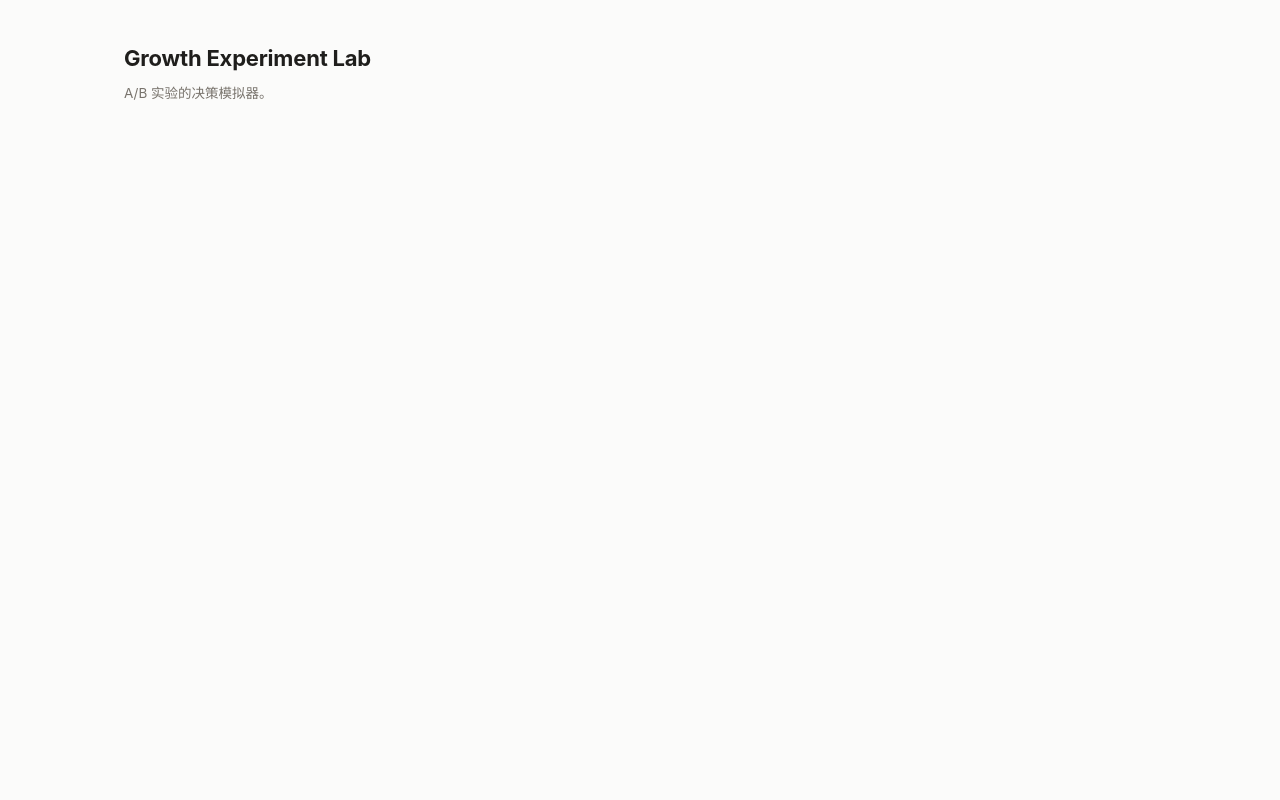
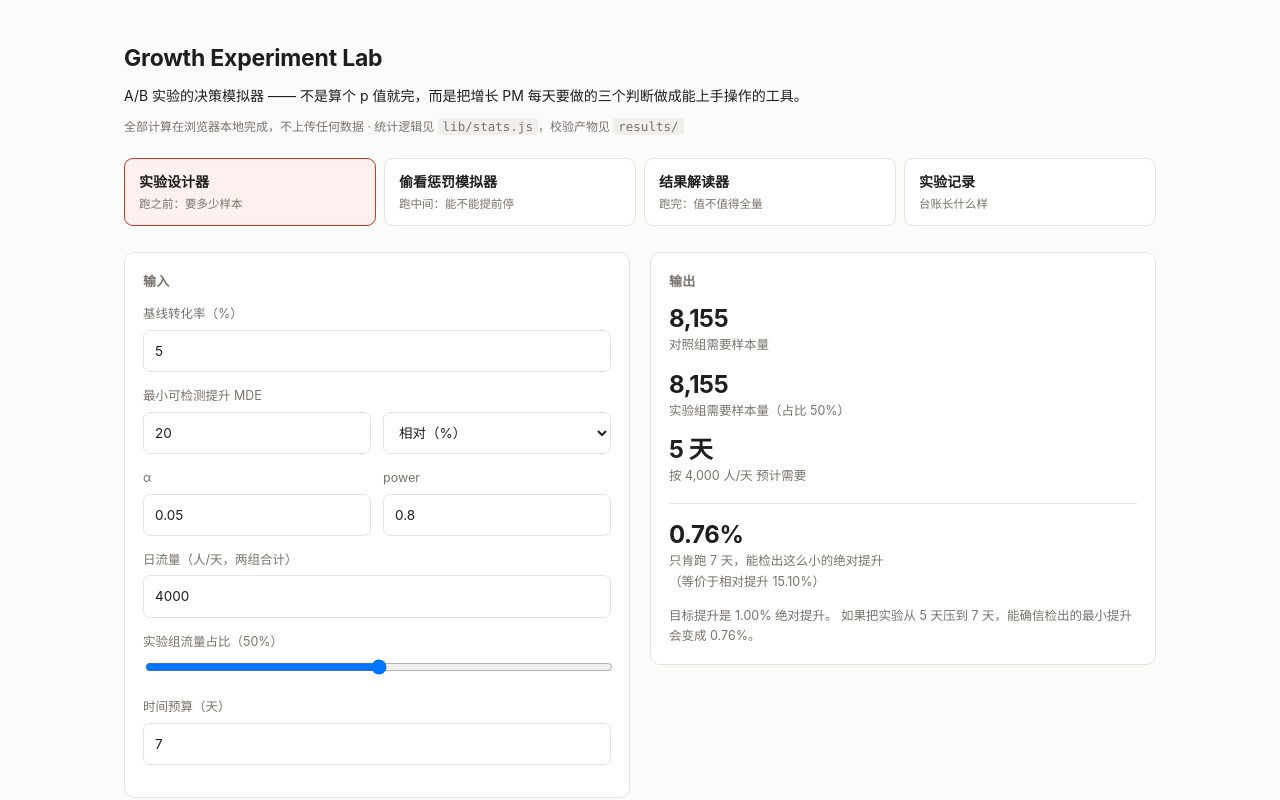
Before and after one commit to AndyZhang666666/growth-experiment-lab, a Next.js app: page / in a window 1280 px wide. Shown: the top 800 px of the page. Built offline with nearby package versions, Linux system fonts and the light colour scheme.

Commit message:
feat(ui): 四个页签串起来 + 统一样式，全部计算留在浏览器本地

```diff
--- a/app/globals.css
+++ b/app/globals.css
@@ -10,6 +10,8 @@
   --ok-soft: #eef6f0;
   --warn: #a8721b;
   --warn-soft: #fbf4e6;
+  --blue: #3f5f8f;
+  --blue-soft: #eef2f8;
 }
 
 * { box-sizing: border-box; }
@@ -26,13 +28,49 @@ html, body {
 }
 
 a { color: inherit; }
+code {
+  font-family: ui-monospace, SFMono-Regular, Menlo, Consolas, monospace;
+  font-size: 12.5px;
+  background: #f1efeb;
+  padding: 1px 5px;
+  border-radius: 4px;
+}
 
 .wrap { max-width: 1080px; margin: 0 auto; padding: 40px 24px 80px; }
 
-header.top { margin-bottom: 32px; }
-header.top h1 { font-size: 22px; margin: 0 0 6px; letter-spacing: -0.2px; }
-header.top p { margin: 0; color: var(--muted); font-size: 13.5px; }
+header.top { margin-bottom: 26px; }
+header.top h1 { font-size: 23px; margin: 0 0 6px; letter-spacing: -0.2px; }
+header.top p { margin: 0; color: var(--text); font-size: 14px; max-width: 78ch; }
 header.top .meta { margin-top: 10px; font-size: 12px; color: var(--muted); }
+
+/* 页签 */
+.tabs {
+  display: flex;
+  gap: 8px;
+  margin-top: 20px;
+  flex-wrap: wrap;
+}
+.tab {
+  flex: 1 1 180px;
+  text-align: left;
+  background: var(--panel);
+  border: 1px solid var(--border);
+  border-radius: 9px;
+  padding: 11px 14px;
+  cursor: pointer;
+  font: inherit;
+  color: var(--muted);
+  transition: border-color .12s, background .12s;
+}
+.tab:hover { border-color: #cfcac2; }
+.tab.on { border-color: var(--accent); background: var(--accent-soft); color: var(--text); }
+.tab-l { display: block; font-size: 14px; font-weight: 600; color: var(--text); }
+.tab-s { display: block; font-size: 11.5px; color: var(--muted); margin-top: 2px; }
+
+/* 布局 */
+.grid { display: grid; grid-template-columns: 1fr 1fr; gap: 20px; align-items: start; }
+@media (max-width: 880px) { .grid { grid-template-columns: 1fr; } }
+.grid .wide, .panel.wide { grid-column: 1 / -1; }
 
 .panel {
   background: var(--panel);
@@ -40,5 +78,132 @@ header.top .meta { margin-top: 10px; font-size: 12px; color: var(--muted); }
   border-radius: 10px;
   padding: 18px;
 }
+.panel + .panel { }
 
-.panel h2 { font-size: 13px; letter-spacing: 0.02em; color: var(--muted); margin: 0 0 12px; font-weight: 600; }
+.panel h2 {
+  font-size: 13px;
+  letter-spacing: 0.02em;
+  color: var(--muted);
+  margin: 0 0 12px;
+  font-weight: 600;
+}
+
+/* 表单 */
+label.field { display: block; margin-bottom: 14px; }
+label.field > span { display: block; font-size: 12.5px; color: var(--muted); margin-bottom: 5px; }
+
+textarea, input, select {
+  width: 100%;
+  border: 1px solid var(--border);
+  border-radius: 7px;
+  padding: 9px 11px;
+  font: inherit;
+  font-size: 13.5px;
+  background: #fff;
+  color: var(--text);
+  resize: vertical;
+}
+input[type="range"] { padding: 0; border: 0; background: transparent; }
+textarea:focus, input:focus, select:focus { outline: none; border-color: #c9c5be; }
+
+.row { display: flex; gap: 12px; }
+.row > * { flex: 1; min-width: 0; }
+
+.btn {
+  width: 100%;
+  margin-top: 4px;
+  background: var(--accent);
+  color: #fff;
+  border: 0;
+  border-radius: 7px;
+  padding: 10px 14px;
+  font: inherit;
+  font-size: 13.5px;
+  font-weight: 600;
+  cursor: pointer;
+}
+.btn:disabled { background: #c9c5be; cursor: default; }
+
+hr { border: 0; border-top: 1px solid var(--border); margin: 16px 0; }
+
+/* 结果 */
+.stat { margin-bottom: 14px; }
+.stat-v { font-size: 24px; font-weight: 650; letter-spacing: -0.4px; line-height: 1.25; }
+.stat-l { font-size: 12.5px; color: var(--muted); margin-top: 1px; }
+
+.note { font-size: 12.5px; color: var(--muted); margin: 10px 0 0; line-height: 1.6; }
+.note strong { color: var(--text); }
+.err { color: var(--accent); font-size: 13px; }
+.warn-text { color: var(--warn); }
+
+.kv { margin-top: 12px; border-top: 1px solid var(--border); padding-top: 10px; }
+.kv > div { display: flex; justify-content: space-between; gap: 12px; padding: 5px 0; font-size: 13.5px; }
+.kv > div span { color: var(--muted); }
+.kv > div b { font-weight: 600; font-variant-numeric: tabular-nums; }
+
+/* 结论卡 */
+.verdict { border-radius: 8px; padding: 13px 15px; margin-bottom: 12px; border: 1px solid; }
+.verdict-t { font-size: 15px; font-weight: 650; margin-bottom: 5px; }
+.verdict ul { margin: 0; padding-left: 17px; }
+.verdict li { font-size: 12.8px; line-height: 1.62; color: #3d3a36; }
+.v-ship { background: var(--ok-soft); border-color: #cbe3d4; }
+.v-ship .verdict-t { color: var(--ok); }
+.v-continue { background: var(--warn-soft); border-color: #eeddb9; }
+.v-continue .verdict-t { color: var(--warn); }
+.v-no-diff, .v-harm { background: var(--accent-soft); border-color: #f2d5d0; }
+.v-no-diff .verdict-t, .v-harm .verdict-t { color: var(--accent); }
+
+/* 表格 */
+.table-wrap { overflow-x: auto; margin-top: 12px; }
+table { width: 100%; border-collapse: collapse; font-size: 13px; }
+th, td { text-align: left; padding: 7px 9px; border-bottom: 1px solid var(--border); }
+th { font-weight: 600; color: var(--muted); font-size: 11.5px; text-transform: none; }
+td.num { text-align: right; font-variant-numeric: tabular-nums; }
+tr.hl { background: var(--accent-soft); }
+tbody tr:last-child td { border-bottom: 0; }
+
+/* 实验台账 */
+.chips { display: flex; gap: 7px; flex-wrap: wrap; margin-top: 12px; }
+.chip {
+  border: 1px solid var(--border);
+  background: #fff;
+  border-radius: 999px;
+  padding: 5px 13px;
+  font: inherit;
+  font-size: 12.5px;
+  color: var(--muted);
+  cursor: pointer;
+}
+.chip.on { background: var(--text); border-color: var(--text); color: #fff; }
+.chip em { font-style: normal; opacity: .65; }
+
+.exp { margin-bottom: 14px; }
+.exp-h { display: flex; justify-content: space-between; align-items: center; gap: 12px; margin-bottom: 8px; }
+.exp-id { font-family: ui-monospace, Menlo, monospace; font-size: 11.5px; color: var(--muted); margin-right: 8px; }
+.exp-days { font-size: 12px; color: var(--muted); white-space: nowrap; }
+.exp-hyp { margin: 0 0 10px; font-size: 14.5px; font-weight: 600; }
+
+.tag {
+  display: inline-block;
+  font-size: 11px;
+  padding: 2px 8px;
+  border-radius: 999px;
+  margin-right: 5px;
+  vertical-align: 1px;
+}
+.d-ship { background: var(--ok-soft); color: var(--ok); }
+.d-no { background: #f0eeea; color: var(--muted); }
+.d-cont { background: var(--warn-soft); color: var(--warn); }
+.d-roll { background: var(--accent-soft); color: var(--accent); }
+.t-ns { background: #f0eeea; color: var(--muted); }
+
+.exp-grid { display: grid; grid-template-columns: 1fr 1fr; gap: 6px 22px; font-size: 13px; }
+@media (max-width: 760px) { .exp-grid { grid-template-columns: 1fr; } }
+.exp-grid > div { display: flex; gap: 8px; }
+.lbl { color: var(--muted); font-size: 12px; flex: 0 0 58px; padding-top: 1px; }
+
+.exp-review { margin-top: 10px; padding-top: 10px; border-top: 1px solid var(--border); display: flex; gap: 8px; }
+.exp-review p { margin: 0; font-size: 13px; line-height: 1.65; }
+
+.foot { margin-top: 34px; padding-top: 16px; border-top: 1px solid var(--border); }
+.foot p { font-size: 12px; color: var(--muted); margin: 0; line-height: 1.7; }
--- a/app/page.js
+++ b/app/page.js
@@ -1,10 +1,52 @@
+'use client';
+import { useState } from 'react';
+import Designer from '@/components/Designer';
+import Peeking from '@/components/Peeking';
+import Reader from '@/components/Reader';
+import Log from '@/components/Log';
+
+const TABS = [
+  { key: 'design', label: '实验设计器', sub: '跑之前：要多少样本' },
+  { key: 'peek', label: '偷看惩罚模拟器', sub: '跑中间：能不能提前停' },
+  { key: 'read', label: '结果解读器', sub: '跑完：值不值得全量' },
+  { key: 'log', label: '实验记录', sub: '台账长什么样' },
+];
+
 export default function Home() {
+  const [tab, setTab] = useState('design');
+
   return (
     <main className="wrap">
       <header className="top">
         <h1>Growth Experiment Lab</h1>
-        <p>A/B 实验的决策模拟器。</p>
+        <p>A/B 实验的决策模拟器 —— 不是算个 p 值就完，而是把增长 PM 每天要做的三个判断做成能上手操作的工具。</p>
+        <div className="meta">
+          全部计算在浏览器本地完成，不上传任何数据 ·
+          统计逻辑见 <code>lib/stats.js</code>，校验产物见 <code>results/</code>
+        </div>
+        <nav className="tabs">
+          {TABS.map((t) => (
+            <button key={t.key}
+              className={`tab ${tab === t.key ? 'on' : ''}`}
+              onClick={() => setTab(t.key)}>
+              <span className="tab-l">{t.label}</span>
+              <span className="tab-s">{t.sub}</span>
+            </button>
+          ))}
+        </nav>
       </header>
+
+      {tab === 'design' && <Designer />}
+      {tab === 'peek' && <Peeking />}
+      {tab === 'read' && <Reader />}
+      {tab === 'log' && <Log />}
+
+      <footer className="foot">
+        <p>
+          样本量与检验公式、置信区间方法的选择理由写在 <code>docs/DECISIONS.md</code>；
+          模拟用的随机种子在 <code>results/</code> 的产物里，同一个种子跑出来的数字完全一致。
+        </p>
+      </footer>
     </main>
   );
 }
```
